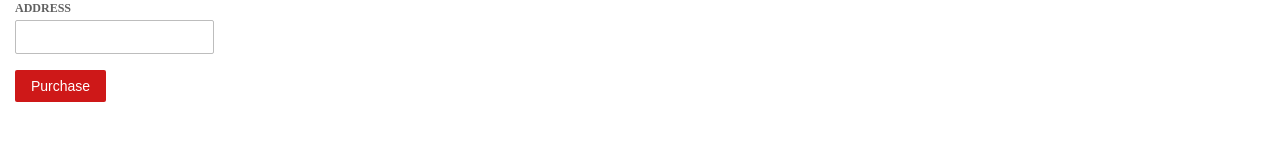
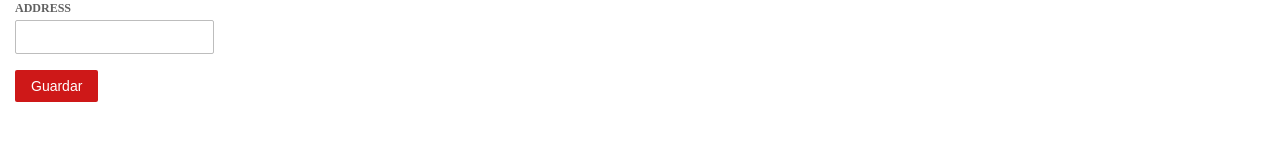
Before and after one commit to IvanMonroy/FirstAngular, an Angular app: page /cart in a window 1280 px wide. Shown: the part 243-384 px from the top of the page. Built offline with nearby package versions, Linux system fonts and the light colour scheme.

Commit message:
End My first Angular app

```diff
--- a/src/app/cart/cart.component.html
+++ b/src/app/cart/cart.component.html
@@ -25,6 +25,6 @@
     <input id="address" type="text" formControlName="address">
   </div>
 
-  <button class="button" type="submit">Purchase</button>
+  <button class="button" type="submit">Guardar</button>
 
 </form>
```
